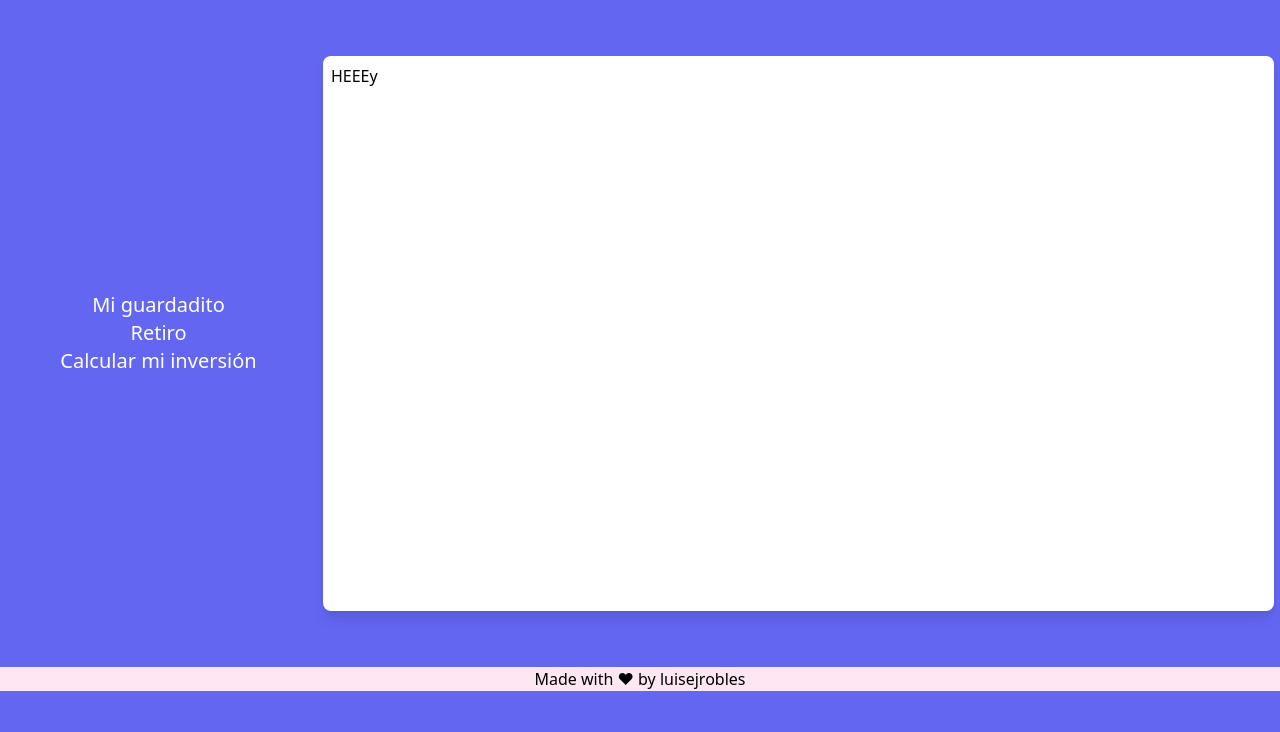
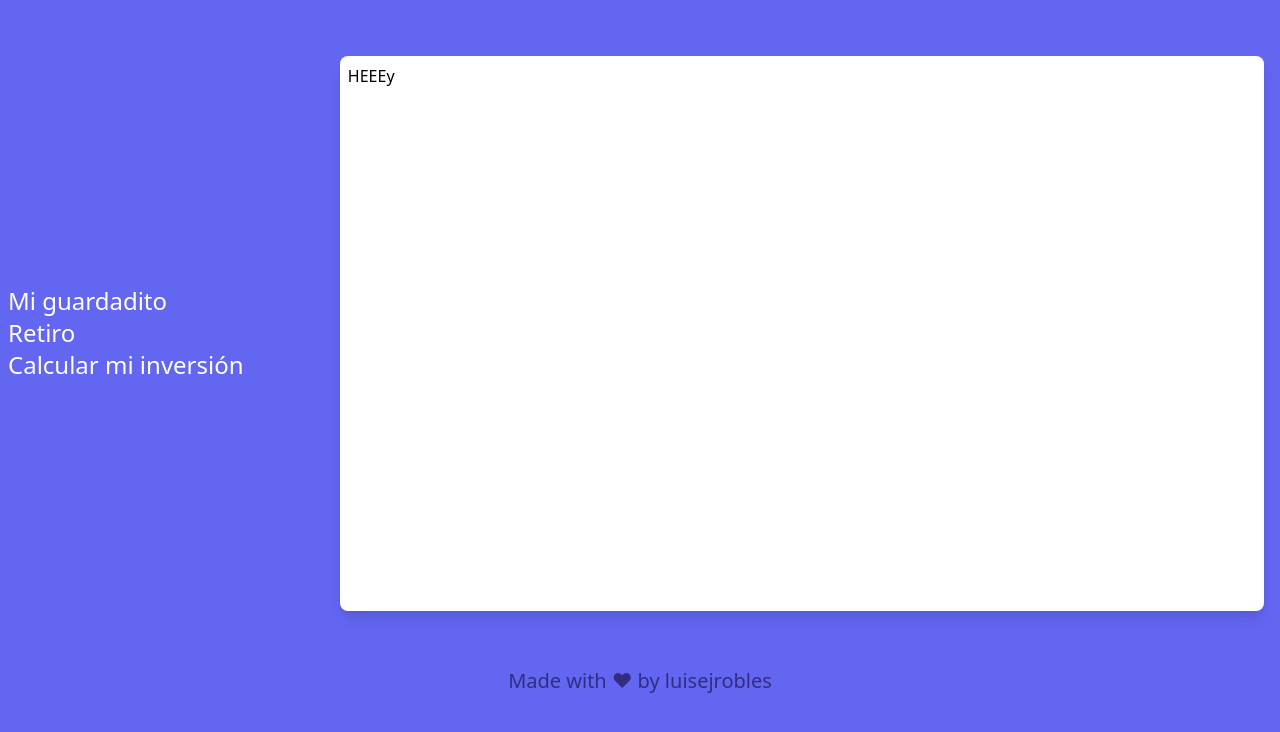
Before and after one commit to luisejrobles/future-me, a React (Create React App) app: page / in a window 1280 px wide. Shown: the top 732 px of the page. Built offline with nearby package versions, Linux system fonts and the light colour scheme.

Commit message:
footer with right color and LeftNav with maargin

```diff
--- a/src/components/MiGuardadito/MiGuardadito.js
+++ b/src/components/MiGuardadito/MiGuardadito.js
@@ -1,7 +1,7 @@
 import React from "react";
 
 const MiGuardadito = () => {
-  return <h1>HEEEEY</h1>;
+  return <h1>MiGuardadito</h1>;
 };
 
 export default MiGuardadito;
--- a/src/layout/Footer/Footer.js
+++ b/src/layout/Footer/Footer.js
@@ -2,7 +2,9 @@ import React from "react";
 
 const Footer = () => {
   return (
-    <div className="text-center bg-pink-100">Made with ♥ by luisejrobles </div>
+    <div className="text-center font-sans text-xl text-indigo-900">
+      Made with ♥ by luisejrobles{" "}
+    </div>
   );
 };
 
--- a/src/layout/LeftNav/LeftNav.js
+++ b/src/layout/LeftNav/LeftNav.js
@@ -2,8 +2,8 @@ import React from "react";
 
 const LeftNav = () => {
   return (
-    <div className="w-1/4 bg-black-300 font-sans text-xl divide-y">
-      <ul className="text-white text-center">
+    <div className="w-1/4 bg-black-300 m-2 font-sans text-2xl divide-y">
+      <ul className="text-white">
         <li>Mi guardadito</li>
         <li>Retiro</li>
         <li>Calcular mi inversión</li>
--- a/src/layout/MainContainer/MainContainer.js
+++ b/src/layout/MainContainer/MainContainer.js
@@ -2,7 +2,7 @@ import React from "react";
 
 const MainContainer = () => {
   return (
-    <div className="w-3/4 h-5/6 mx-1.5 shadow-lg p-2 rounded-lg bg-white">
+    <div className="w-3/4 h-5/6 mx-4 shadow-lg p-2 rounded-lg bg-white">
       <h1>HEEEy</h1>
     </div>
   );
```
